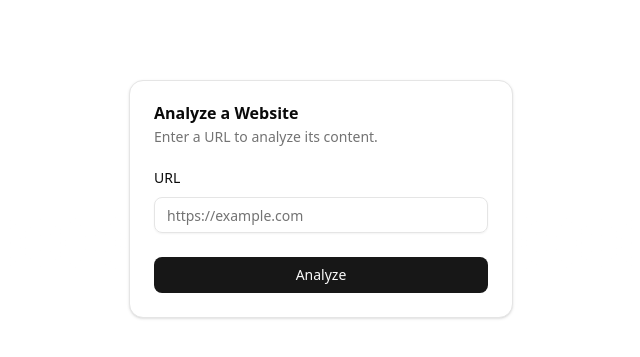
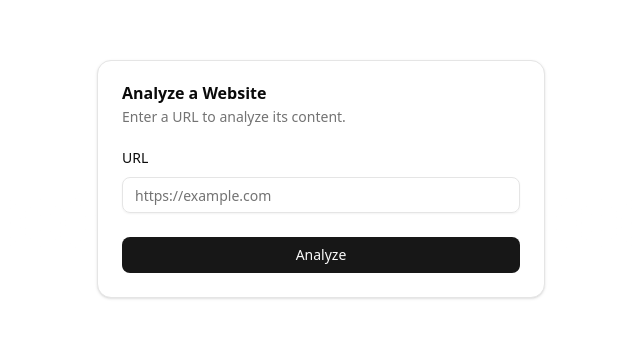
Before and after one commit to mrmihi/web-analyzer-client, a React (Vite) app: page / in a window 1280 px wide. Shown: the part 241-598 px from the top of the page, without its empty margins (319-959 px from the left). Built offline with nearby package versions, Linux system fonts and the light colour scheme.

Commit message:
chore: style changes

```diff
--- a/src/components/home.tsx
+++ b/src/components/home.tsx
@@ -3,7 +3,7 @@ import { AnalyzerForm } from "@/components/analyzer-form"
 export default function HomeForm() {
     return (
         <div className="flex min-h-svh w-full items-center justify-center p-6 md:p-10">
-            <div className="w-full max-w-sm">
+            <div className="w-full max-w-md mx-auto">
                 <AnalyzerForm />
             </div>
         </div>
--- a/src/pages/home.tsx
+++ b/src/pages/home.tsx
@@ -4,9 +4,9 @@ import ResultDialog from '@/components/result-dialog';
 export function Home() {
     return (
         <>
-            <div className="flex w-full h-full flex-1 flex-col justify-center items-center p-8 md:p-10 relative">
+            <div className="flex w-full h-full flex-1 flex-col justify-center items-center p-8 md:p-5 relative">
                 <div className="absolute my-0 transform translate-y-11 w-full h-1 bg-gradient-to-r from-transparent via-white/50 to-transparent blur-lg" />
-                <div className="w-full z-10 justify-center items-center flex flex-col gap-8">
+                <div className="w-full max-w-4xl mx-auto z-10 justify-center items-center flex flex-col gap-8">
                     <HomeForm />
                 </div>
             </div>
```
